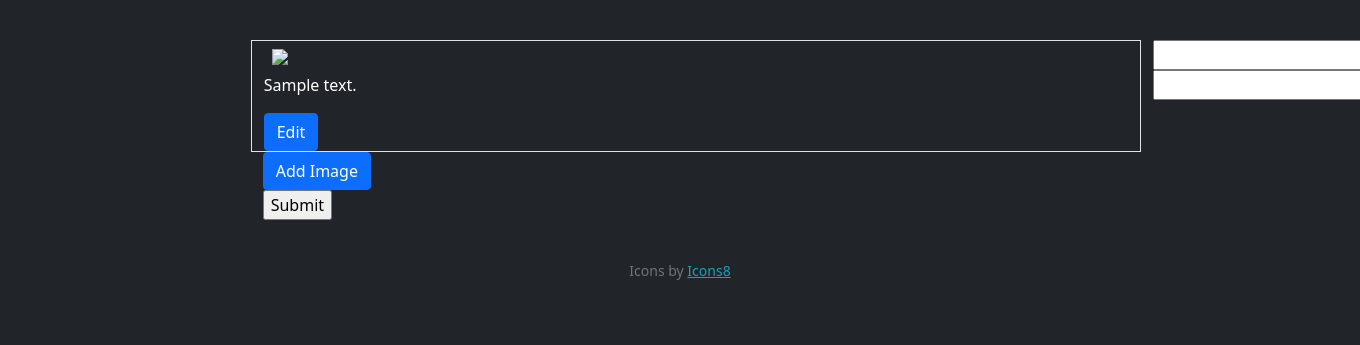
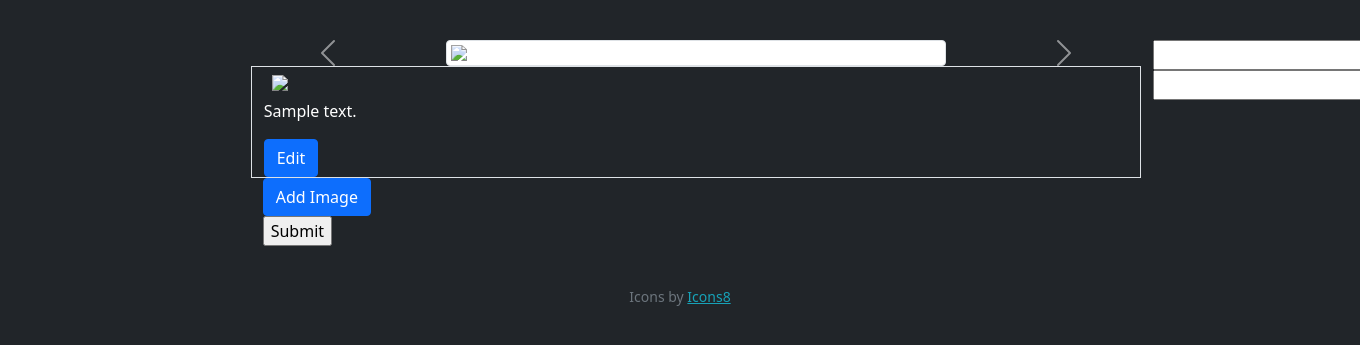
Before and after one commit to s-amundson/photo, a Django app: template photo_project/reference_images/templates/reference_images/mood_page.html in a window 1360 px wide; the page is wider, and only the part inside the window is pictured. Shown: the part 80-425 px from the top of that part. Run offline with Django 3.2, Linux system fonts and the light colour scheme; the template is opened without the code that fills it: most values are stand-ins (such as "Sample title", 1, 10 or a date in 2020); form fields are guessed from the names that the template uses; some libraries are stand-ins or nearby versions.

Commit message:
added carousel to mood page. Made reference form sticky on reference list page.

```diff
--- a/photo_project/reference_images/templates/reference_images/mood_page.html
+++ b/photo_project/reference_images/templates/reference_images/mood_page.html
@@ -8,7 +8,24 @@
 
 {% block main %}
     <div class="row" message_text="{{ message }}" hidden id="message"><h3>"{{ message }}"</h3></div>
+    <div id="carouselExampleControls" class="carousel slide" data-bs-ride="carousel">
+      <div class="carousel-inner">
+        {% for image in object_list %}
+          <div class="carousel-item {% if forloop.first %}active{% endif %}">
+            <img src="{% url 'photo_app:image_get' image.id %}"  class="mx-auto d-block img-carousel">
+          </div>
+        {% endfor %}
 
+      </div>
+      <button class="carousel-control-prev" type="button" data-bs-target="#carouselExampleControls" data-bs-slide="prev">
+        <span class="carousel-control-prev-icon" aria-hidden="true"></span>
+        <span class="visually-hidden">Previous</span>
+      </button>
+      <button class="carousel-control-next" type="button" data-bs-target="#carouselExampleControls" data-bs-slide="next">
+        <span class="carousel-control-next-icon" aria-hidden="true"></span>
+        <span class="visually-hidden">Next</span>
+      </button>
+    </div>
     <div class="row" id="mood-images-div">
         {% if object_list %}
             {% for mood_image in object_list %}
--- a/photo_project/reference_images/templates/reference_images/reference_list.html
+++ b/photo_project/reference_images/templates/reference_images/reference_list.html
@@ -5,13 +5,15 @@
 {% endblock %}
 
 {% block left %}
+    <div class="sticky-md-top">
         <h5>Add Reference</h5>
-    <div class="m-2">
+        <div class="m-2 sticky-md-top">
             <form method="post" enctype="multipart/form-data" action="{% url 'reference:reference_form' %}">
                 {% csrf_token %}
                 {{ form.as_p }}
                 <input type="submit" value="Submit">
             </form>
+        </div>
     </div>
 {% endblock %}
 
```
Lines whose indentation alone changed are shown as unchanged.
